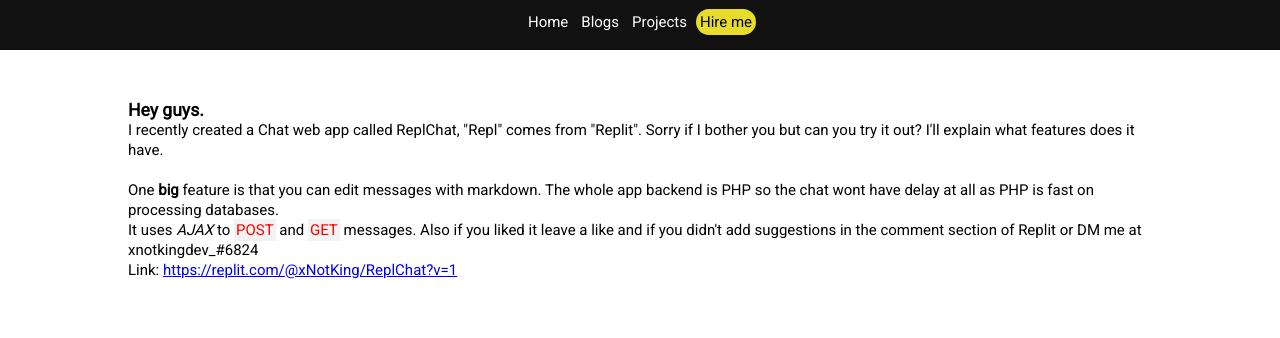
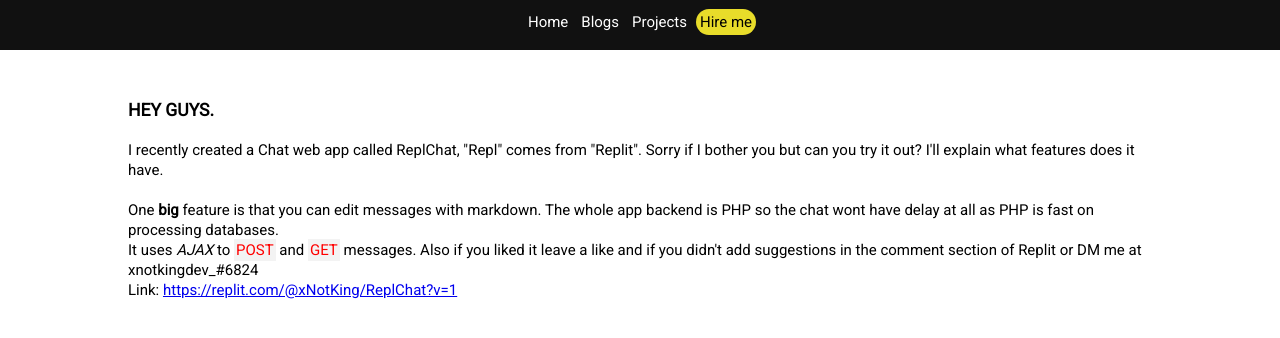
Before and after one commit to xnotkingdev/blogs-discontinued, a plain HTML site: page talk/replchat/index.html in a window 1280 px wide. Drawn offline with Linux system fonts and the light colour scheme.

Commit message:
Update index.css

```diff
--- a/index.css
+++ b/index.css
@@ -15,6 +15,11 @@ body {
     overflow-x: hidden;
     overflow-y: scroll;
     padding-bottom: 1em;
+}
+h3, h2, h1 {
+    margin-top: 20px;
+    margin-bottom: 20px;
+    text-transform: uppercase;
 }
 /*navbar*/
 nav {
```
